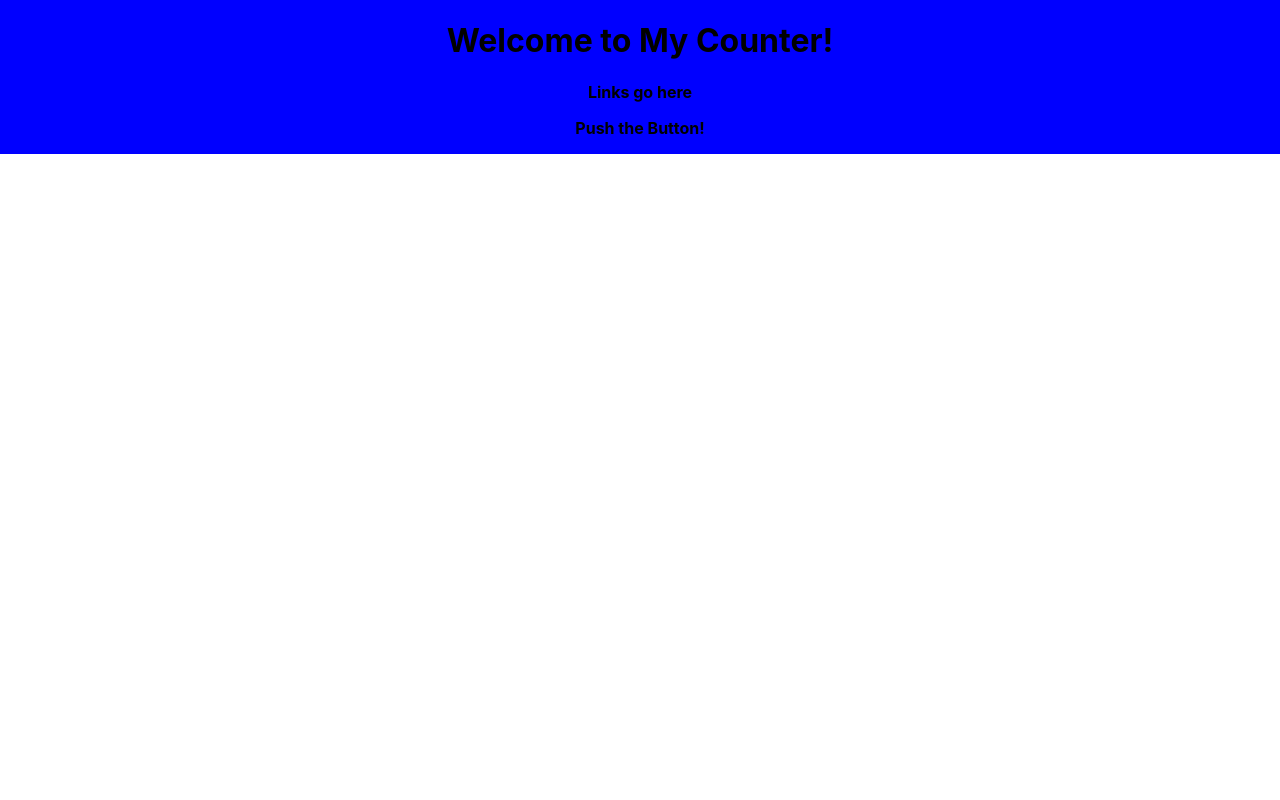
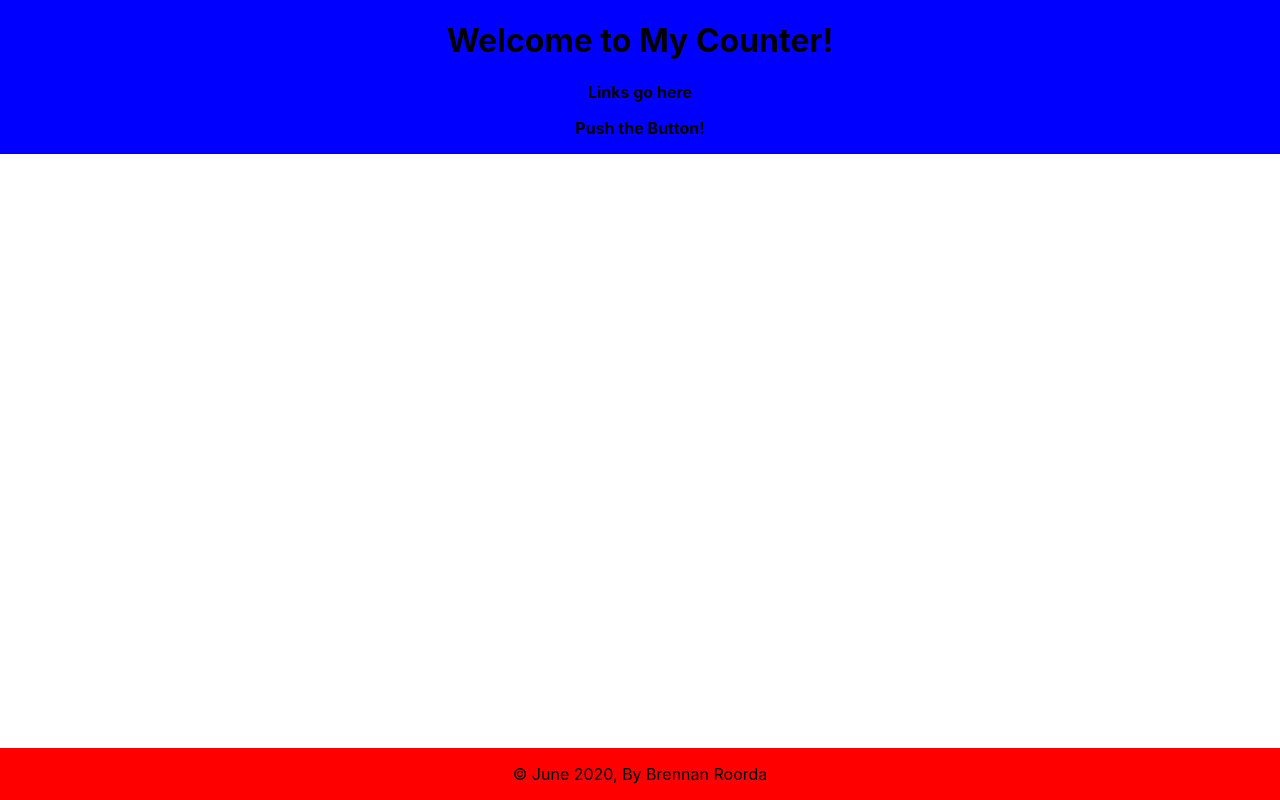
Before and after one commit to bproorda/ReactCounter, a React (Create React App) app in the folder counterapp/: page / in a window 1280 px wide. Built offline with nearby package versions, Linux system fonts and the light colour scheme.

Commit message:
added footer

```diff
--- a/counterapp/src/App.js
+++ b/counterapp/src/App.js
@@ -1,5 +1,6 @@
 import React from 'react';
 import Header from './Components/Header';
+import Footer from  './Components/Footer';
 import './App.css';
 
 // function App() {
@@ -29,8 +30,8 @@ class App extends React.Component{
     return (
       <>
         <Header/>
-        {/* <Main />
-        <Footer /> */}
+        {/* <Main />*/}
+        <Footer />
       </>
     );
   }
--- /dev/null
+++ b/counterapp/src/Components/Footer.js
@@ -0,0 +1,12 @@
+import React from 'react';
+import './Footer.scss';
+
+function Footer(){
+    return(
+        <footer>
+            <p>&copy; June 2020, By Brennan Roorda</p>
+        </footer>
+    )
+}
+
+export default Footer;
--- /dev/null
+++ b/counterapp/src/Components/Footer.scss
@@ -0,0 +1,7 @@
+footer {
+    position: fixed;
+    bottom: 0;
+    width: 100%;
+    text-align: center;
+    background-color: red;
+}
```
